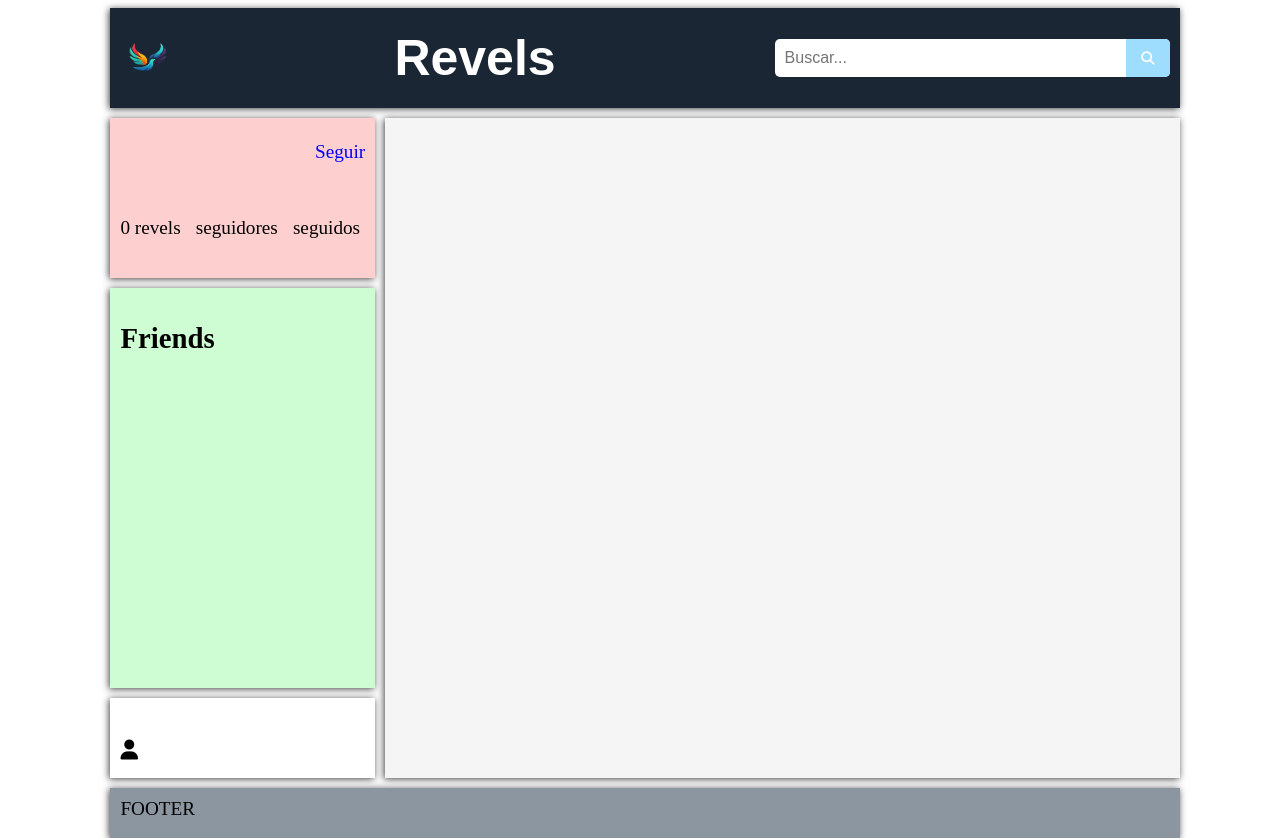
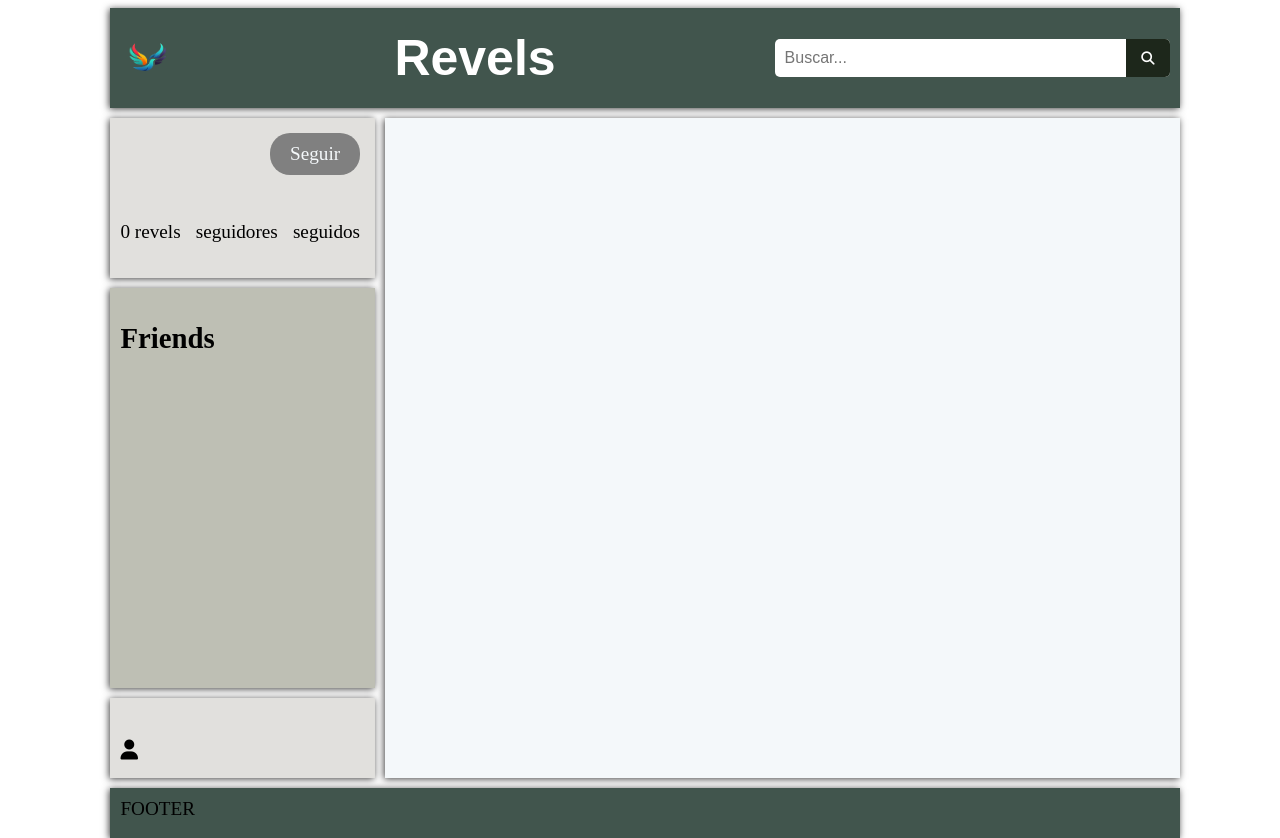
Before and after one commit to danher1034/DANI-DAWES, a PHP site: page /user.php in a window 1280 px wide. Run offline with PHP 8.4, Linux system fonts and the light colour scheme; data that the repository does not hold is empty; some web fonts are replaced.

Commit message:
cambio estilos

```diff
--- a/Nueva carpeta/css/styles.css
+++ b/Nueva carpeta/css/styles.css
@@ -167,24 +171,62 @@ img {
 
 .title_user_follow>a{
   margin-left: 10%;
+  display: inline-block;
+  padding: 10px 20px;
+  background-color: white;
+  color: #fff;
+  text-decoration: none;
+  border-radius: 20px;
+  margin: 5px;
+  transition: background-color 0.3s;
+}
+
+.title_user_follow>#seguir_user{
+  background-color: gray;
+  color: #f4f8fa;
+}
+
+.title_user_follow>#seguir_user:hover{
+  background-color: rgb(153, 151, 151);
+}
+
+.sidebar-suggestions>#seguir_user{
+  margin-left: 10%;
+  display: inline-block;
+  padding: 10px 20px;
+  background-color: white;
+  color: #fff;
+  text-decoration: none;
+  border-radius: 20px;
+  margin: 5px;
+  transition: background-color 0.3s;
+}
+
+.sidebar-suggestions>#seguir_user{
+  background-color: gray;
+  color: #f4f8fa;
+}
+
+.sidebar-suggestions>#seguir_user:hover{
+  background-color: rgb(153, 151, 151);
 }
 
 .coment_form>#comment{
-  background-color: #1faffc;
+  background-color: gray;
     padding: 10px 15px;
     border: 0;
     border-radius: 10px;
-    color: #f5f5f5;
+    color: #f4f8fa;
     cursor: pointer;
     margin-left: 40px;
 }
 
 .revel_form>#newrevels{
-  background-color: #1faffc;
+  background-color: gray;
   padding: 10px 15px;
   border: 0;
   border-radius: 10px;
-  color: #f5f5f5;
+  color: #f4f8fa;
   cursor: pointer;
   margin-left: 40px;
 }
@@ -212,16 +254,16 @@ img {
   HEIGHT: auto;
   font-size: 20px;
   border: 0;
-  background-color: #f5f5f5;
+  background-color: #f4f8fa;
 }
 
 .coment_form>#comment:hover{
-  background-color: #7099c1;
+  background-color: #9b9c9e;
 }
 
 .navbar {
   grid-area: navbar;
-  background-color: #1b2634;
+  background-color: #41554d;
   color:#e1dbdd;
   display: flex;
   justify-content: space-between;
@@ -247,7 +289,7 @@ img {
 
 .footer {
   grid-area: footer;
-  background-color: #8c96a0;
+  background-color: #41554d;
 }
 
 .error_login{
@@ -262,30 +304,35 @@ img {
 
 .sidebar2 {
   grid-area: sidebar2;
-  background-color: #f19494;
+  background-color: #e1e0dd;
 }
 
 .sidebar-accounts{
   grid-area: sidebar-account;
-  background-color: #cffdd3;
+  background-color: #bebfb4;
 }
 
 .sidebar-user {
   grid-area: sidebarUser;
-  background-color: #fdcfcf;
+  background-color: #e1e0dd;
 }
 .sidebar-user2 {
   grid-area: sidebarUser2;
-  background-color: #cffdd3;
+  background-color: #bebfb4;
+}
+
+.sidebar-user3 {
+  grid-area: sidebarUser3;
+  background-color: #e1e0dd;
 }
 
 .sidebar-account {
   grid-area: sidebarAccount;
-  background-color: #fdcfcf;
+  background-color: #e1e0dd;
 }
 .sidebar-account2 {
   grid-area: sidebarAccount2;
-  background-color: #cffdd3;
+  background-color: #bebfb4;
 }
 
 .sidebar-suggestions{
@@ -382,7 +427,7 @@ img {
 }
 
 .nav_form>.button-nav{
-  background-color:#9fddff;
+  background-color:#1d271b;
   padding: 10px 15px;
   position: absolute;
   border: 0;
```
Also changed, not shown: other parts of Nueva carpeta/css/styles.css (+15 -13 lines), Nueva carpeta/login.php (+4 -4 lines), Nueva carpeta/.htaccess, Nueva carpeta/account.php (line endings or trailing spaces), Nueva carpeta/img/backgroundimage.jpg (added), Nueva carpeta/index.php (line endings or trailing spaces), Nueva carpeta/revel.php (line endings or trailing spaces), Nueva carpeta/user.php (line endings or trailing spaces).
